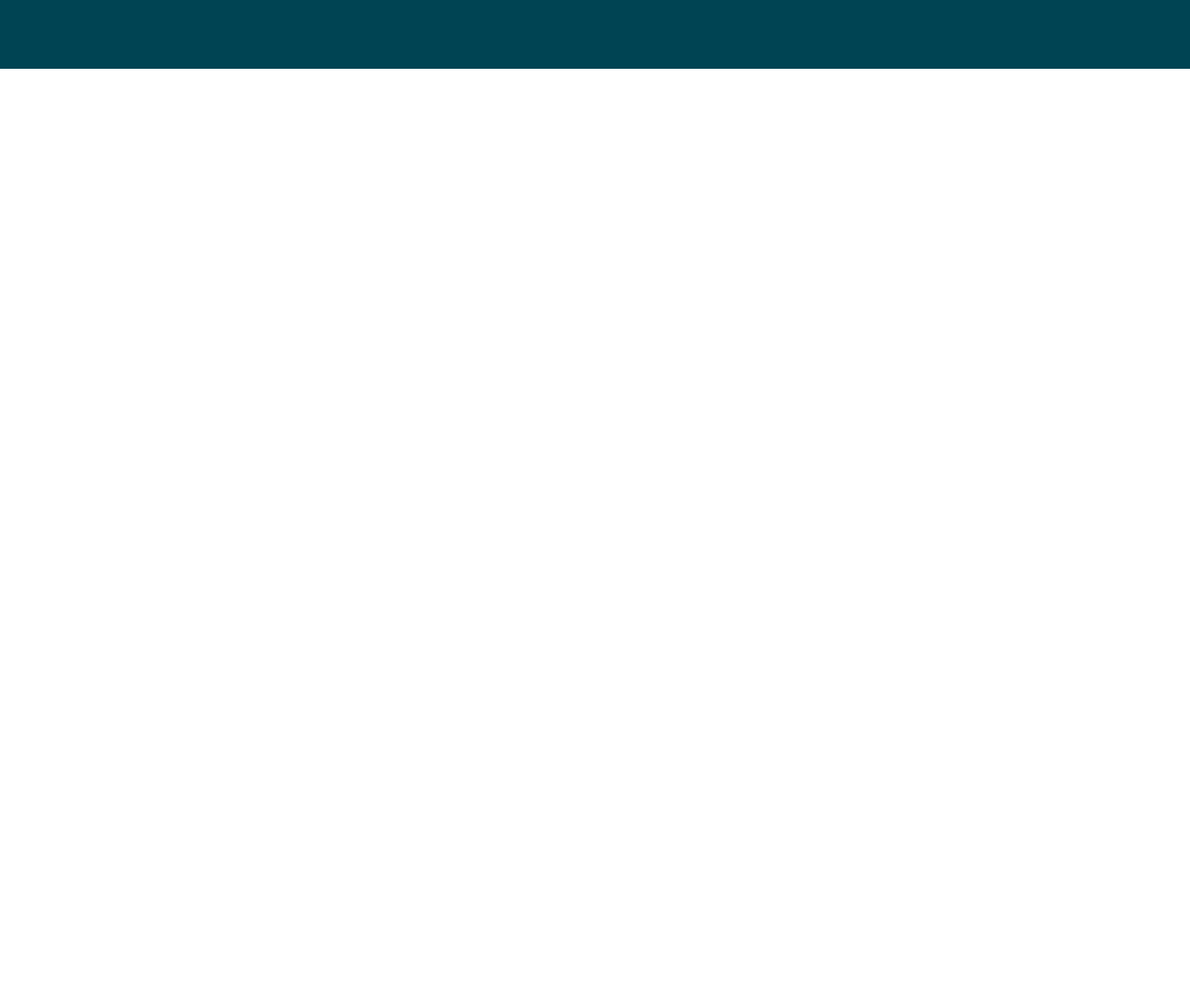
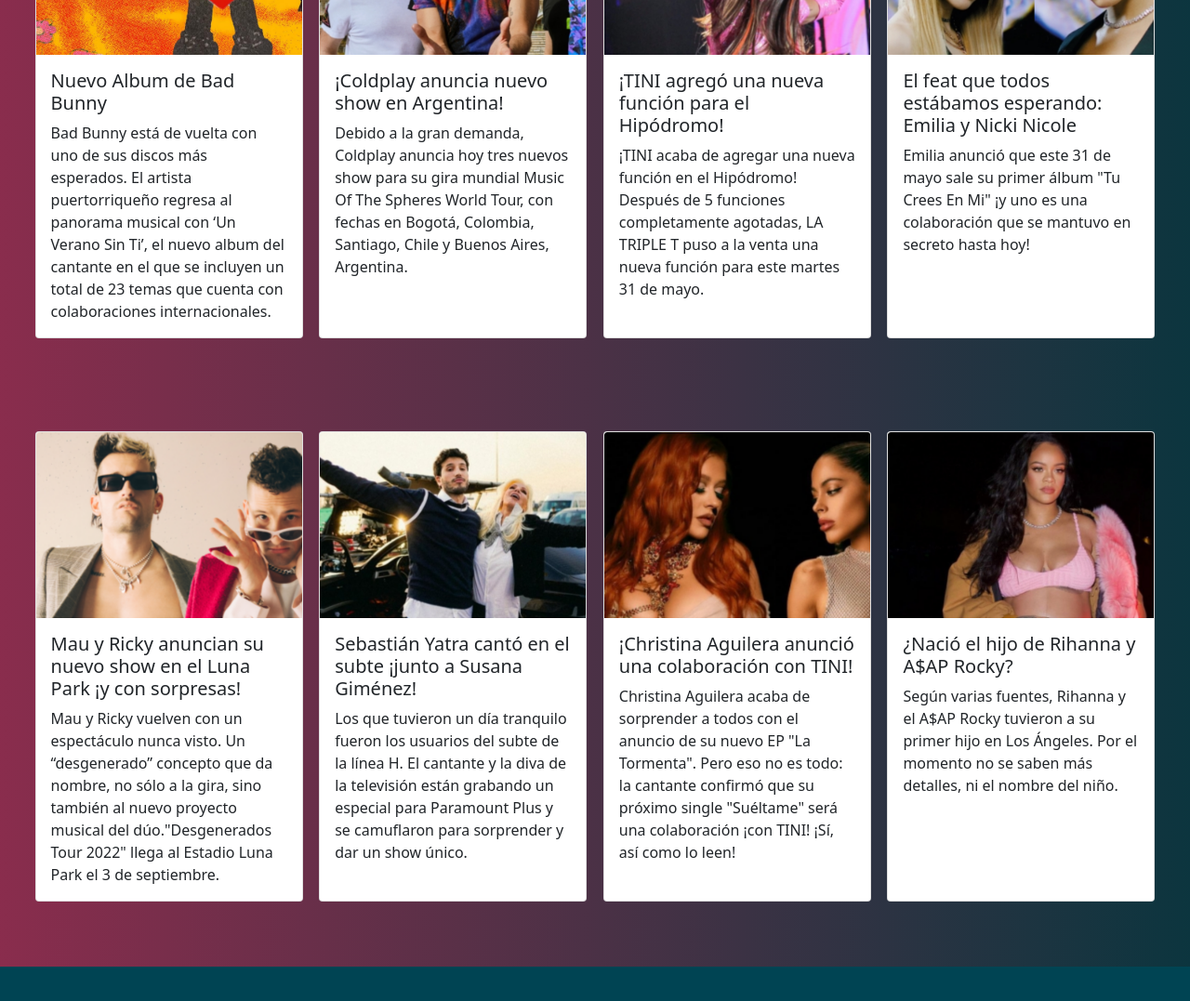
Before and after one commit to abigailgauna/FansOnTour, a website: page paginas/news.html in a window 1280 px wide. Shown: the part 992-2069 px from the top of the page at 93% size. Before the commit the page ends 1066 px from the top, so only its background shows below. Drawn offline with nearby package versions, Linux system fonts and the light colour scheme; a web font is replaced by a local one.

Commit message:
Más info en News

```diff
--- a/paginas/news.html
+++ b/paginas/news.html
@@ -16,7 +16,6 @@
     <link href="https://fonts.googleapis.com/css2?family=Signika+Negative&display=swap" rel="stylesheet">
     <link rel="preconnect" href="https://fonts.googleapis.com">
     <link rel="preconnect" href="https://fonts.gstatic.com" crossorigin>
-    <script src="https://kit.fontawesome.com/5567e277a7.js" crossorigin="anonymous"></script>
     <link href="https://fonts.googleapis.com/css2?family=Maven+Pro&family=Signika+Negative&display=swap" rel="stylesheet">
     <link href="https://cdn.jsdelivr.net/npm/bootstrap@5.1.3/dist/css/bootstrap.min.css" rel="stylesheet" integrity="sha384-1BmE4kWBq78iYhFldvKuhfTAU6auU8tT94WrHftjDbrCEXSU1oBoqyl2QvZ6jIW3" crossorigin="anonymous">
 
@@ -71,6 +70,80 @@
                 <a href="./paginas/news.html"></a> </video>
           </section>
 
+          <section class="cardsNews">
+          <div class="card" style="width: 18rem;">
+            <img src="../imagenes/News/UnVeranoSinTi.png" class="card-img-top" alt="Un Verano Sin Ti - Nuevo Album de Bad Bunny">
+            <div class="card-body">
+              <h5 class="card-title">Nuevo Album de Bad Bunny</h5>
+              <p class="card-text">Bad Bunny está de vuelta con uno de sus discos más esperados. El artista puertorriqueño regresa al panorama musical con ‘Un Verano Sin Ti’, el nuevo album del cantante en el que se incluyen un total de 23 temas que cuenta con colaboraciones internacionales. </p>
+
+            </div>
+          </div>
+
+          <div class="card" style="width: 18rem;">
+            <img src="../imagenes/News/ColdplayNuevosShows.png" class="card-img-top" alt="Banda Coldplay">
+            <div class="card-body">
+              <h5 class="card-title">¡Coldplay anuncia nuevo show en Argentina!</h5>
+              <p class="card-text">Debido a la gran demanda, Coldplay anuncia hoy tres nuevos show para su gira mundial Music Of The Spheres World Tour, con fechas en Bogotá, Colombia, Santiago, Chile y Buenos Aires, Argentina.</p>
+
+            </div>
+          </div>
+
+          <div class="card" style="width: 18rem;">
+            <img src="../imagenes/News/NuevoShowTini.png" class="card-img-top" alt="Nuevo Show Tini">
+            <div class="card-body">
+              <h5 class="card-title">¡TINI agregó una nueva función para el Hipódromo!</h5>
+              <p class="card-text"> ¡TINI acaba de agregar una nueva función en el Hipódromo! Después de 5 funciones completamente agotadas, LA TRIPLE T puso a la venta una nueva función para este martes 31 de mayo.</p>
+
+            </div>
+          </div>
+
+          <div class="card" style="width: 18rem;">
+            <img src="../imagenes/News/EmiliaFeatNicki.png" class="card-img-top" alt="Nuevo Feat de Emilia">
+            <div class="card-body">
+              <h5 class="card-title">El feat que todos estábamos esperando: Emilia y Nicki Nicole</h5>
+              <p class="card-text"> Emilia anunció que este 31 de mayo sale su primer álbum "Tu Crees En Mi" ¡y uno es una colaboración que se mantuvo en secreto hasta hoy! </p>
+            </div>
+          </div>
+        </section>
+
+        <section class="cardsNews_SegundaFila">
+          <div class="card" style="width: 18rem;">
+            <img src="../imagenes/News/DesgeneradosTour.png" class="card-img-top" alt="Mau y Ricky Nuevo Tour">
+            <div class="card-body">
+              <h5 class="card-title">Mau y Ricky anuncian su nuevo show en el Luna Park ¡y con sorpresas!</h5>
+              <p class="card-text"> Mau y Ricky vuelven con un espectáculo nunca visto. Un  “desgenerado” concepto que da nombre, no sólo a la gira, sino también al nuevo proyecto musical del dúo."Desgenerados Tour 2022" llega al Estadio Luna Park el 3 de septiembre.</p>
+
+            </div>
+          </div>
+
+
+          <div class="card" style="width: 18rem;">
+            <img src="../imagenes/News/SusanayYatra.png" class="card-img-top" alt="Susana Giménez y Sebastián Yatra">
+            <div class="card-body">
+              <h5 class="card-title">Sebastián Yatra cantó en el subte ¡junto a Susana Giménez!</h5>
+              <p class="card-text">Los que tuvieron un día tranquilo fueron los usuarios del subte de la línea H. El cantante y la diva de la televisión están grabando un especial para Paramount Plus y se camuflaron para sorprender y dar un show único. </p>
+
+            </div>
+          </div>
+
+          <div class="card" style="width: 18rem;">
+            <img src="../imagenes/News/ChristinayTini.png" class="card-img-top" alt="Christina Aguilera y Tini">
+            <div class="card-body">
+              <h5 class="card-title">¡Christina Aguilera anunció una colaboración con TINI!</h5>
+              <p class="card-text">Christina Aguilera acaba de sorprender a todos con el anuncio de su nuevo EP "La Tormenta". Pero eso no es todo: la cantante confirmó que su próximo single "Suéltame" será una colaboración ¡con TINI! ¡Sí, así como lo leen! </p>
+
+            </div>
+          </div>
+
+          <div class="card" style="width: 18rem;">
+            <img src="../imagenes/News/RihannaBebe.png" class="card-img-top" alt="Rihanna Embarazada">
+            <div class="card-body">
+              <h5 class="card-title">¿Nació el hijo de Rihanna y A$AP Rocky?</h5>
+              <p class="card-text">Según varias fuentes, Rihanna y el A$AP Rocky tuvieron a su primer hijo en Los Ángeles. Por el momento no se saben más detalles, ni el nombre del niño.</p>
+            </div>
+          </div>
+        </section>
     </main>
 
     <footer class="conteiner-fluid footer" >
@@ -92,3 +165,5 @@
     <script src="https://cdn.jsdelivr.net/npm/bootstrap@5.1.3/dist/js/bootstrap.bundle.min.js" integrity="sha384-ka7Sk0Gln4gmtz2MlQnikT1wXgYsOg+OMhuP+IlRH9sENBO0LRn5q+8nbTov4+1p" crossorigin="anonymous"></script>
 </body>
 </html>
+
+<script src="https://kit.fontawesome.com/5567e277a7.js" crossorigin="anonymous"></script>
--- a/scss/basic/_variables.scss
+++ b/scss/basic/_variables.scss
@@ -21,6 +21,7 @@
     text-align: center;
 };
 
+
 $font-family-principal: 'Signika Negative', sans-serif;
 $font-color: white;
 
--- a/style.css
+++ b/style.css
@@ -68,6 +68,7 @@
         justify-content: space-evenly;
         padding-bottom: 50px;
         padding-top: 50px;
+        flex-wrap: wrap;
         }
 
     .card-img-top{
@@ -78,6 +79,9 @@
         display: flex;
         overflow: hidden;
     }
+
+
+
     .sectionBloque__Preventa {
         margin: 10px 20px 10px 50px;
         padding: 10px 30px 30px 30px;
@@ -254,6 +258,36 @@
         padding-top: 50px;
         flex: wrap; }
 
+.cardsNews{
+
+    display: flex;
+    flex-direction: row;
+    justify-content: space-evenly;
+    padding-bottom: 50px;
+    padding-top: 50px;
+    flex-wrap: wrap;
+    }
+
+    .cardsNews_SegundaFila
+    {
+
+        display: flex;
+        flex-direction: row;
+        justify-content: space-evenly;
+        padding-bottom: 50px;
+        padding-top: 50px;
+        flex-wrap: wrap;
+        }
+
+
+    .card-img-top{
+        width: 25rem;
+        }
+
+    .card{
+        display: flex;
+        overflow: hidden;
+    }
 
 
 /* MAIN CONTACTO */
@@ -291,6 +325,8 @@
 
 .cuerpo__Formulario--h2{
         font-size: 50px;
+        flex-wrap: wrap;
+
 
         }
 .rellenoFormulario {
@@ -307,6 +343,8 @@
         border-radius: 20px;
         font-size: 15px;
         overflow: hidden;
+        flex-wrap: wrap;
+
         }
 
 .rellenoFormulario__label{
@@ -318,6 +356,8 @@
         margin: 5px 10px 20px 10px;
         padding: 20px;
         width: 500px;
+        flex-wrap: wrap;
+
         }
 
 
@@ -336,6 +376,8 @@
         padding:6px 20px;
         text-decoration:none;
         text-shadow:0px 1px 0px #ffffff;
+        flex-wrap: wrap;
+
         }
 /* FOOTER */
 
```
Also changed, not shown: index.html (+1 -1 lines), paginas/contacto.html (+2 -1 lines), paginas/eventos.html (+2 -1 lines), paginas/sobreNosotros.html (+2 -1 lines), imagenes/News/ChristinayTini.png (added), imagenes/News/ColdplayNuevosShows.png (added), imagenes/News/DesgeneradosTour.png (added), imagenes/News/EmiliaFeatNicki.png (added), imagenes/News/NuevoShowTini.png (added), imagenes/News/RihannaBebe.png (added), imagenes/News/SusanayYatra.png (added), imagenes/News/UnVeranoSinTi.png (added).
